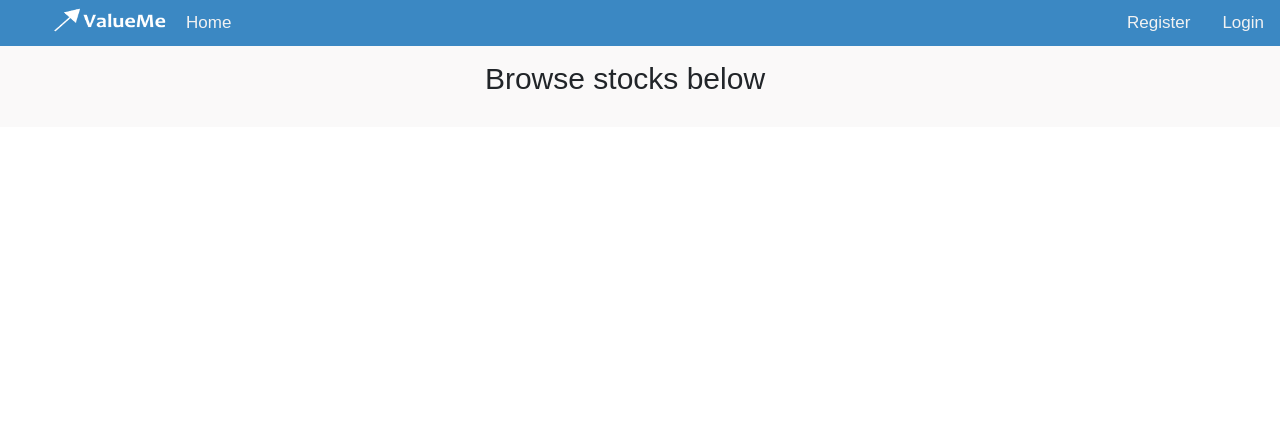
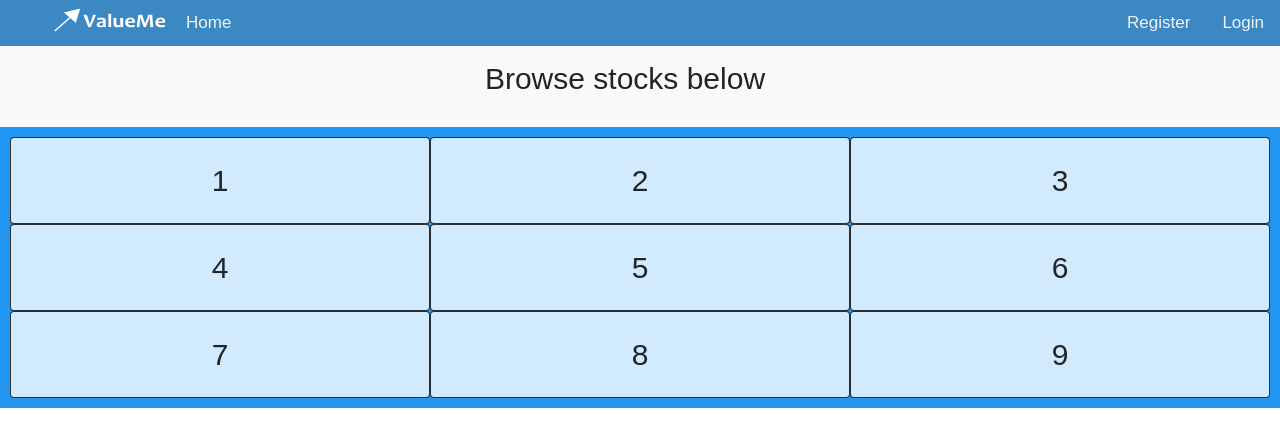
Before and after one commit to matty271828/travelbotonline, a Flask app: page /browse in a window 1280 px wide. Shown: the top 447 px of the page. Run offline with Flask 2, Linux system fonts and the light colour scheme; some libraries are stand-ins or nearby versions.

Commit message:
Added grid to browse page

```diff
--- a/run_sql.py
+++ b/run_sql.py
@@ -6,7 +6,7 @@ import psycopg2.extras as ext
 
 # Set environment variable
 # Set manually as 'dev' to run from local database
-ENV = 'prod'
+ENV = 'dev'
 # Run local database
 if ENV == 'dev':
     DATABASE_URL = os.environ.get('local_database_url')
--- a/static/stockcardstyles.css
+++ b/static/stockcardstyles.css
@@ -0,0 +1,13 @@
+.card-container {
+    display: grid;
+    grid-template-columns: auto auto auto;
+    background-color: #2196F3;
+    padding: 10px;
+  }
+.card {
+    background-color: rgba(255, 255, 255, 0.8);
+    border: 1px solid rgba(0, 0, 0, 0.8);
+    padding: 20px;
+    font-size: 30px;
+    text-align: center;
+  }
--- a/templates/browse.html
+++ b/templates/browse.html
@@ -11,4 +11,16 @@
     </div>
 </div>
 
+<div class="card-container">
+    <div class="card">1</div>
+    <div class="card">2</div>
+    <div class="card">3</div>
+    <div class="card">4</div>
+    <div class="card">5</div>
+    <div class="card">6</div>
+    <div class="card">7</div>
+    <div class="card">8</div>
+    <div class="card">9</div>
+  </div>
+
 {% endblock %}
```
Also changed, not shown: 2 other files.
